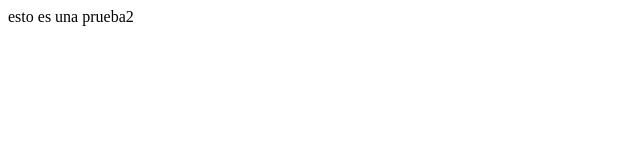
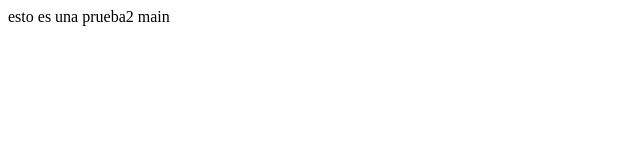
Before and after one commit to pruebaMicroservicios/prueba-repositorio, a plain HTML site: page carpeta1/archivo.html in a window 1280 px wide. Shown: the full height of the page, 0-640 px from the left. Drawn offline with Linux system fonts and the light colour scheme.

Commit message:
cambio en main

```diff
--- a/carpeta1/archivo.html
+++ b/carpeta1/archivo.html
@@ -7,6 +7,6 @@
     <title>Document sdf</title>
 </head>
 <body>
-    esto es una prueba2
+    esto es una prueba2 main
 </body>
 </html>
```
